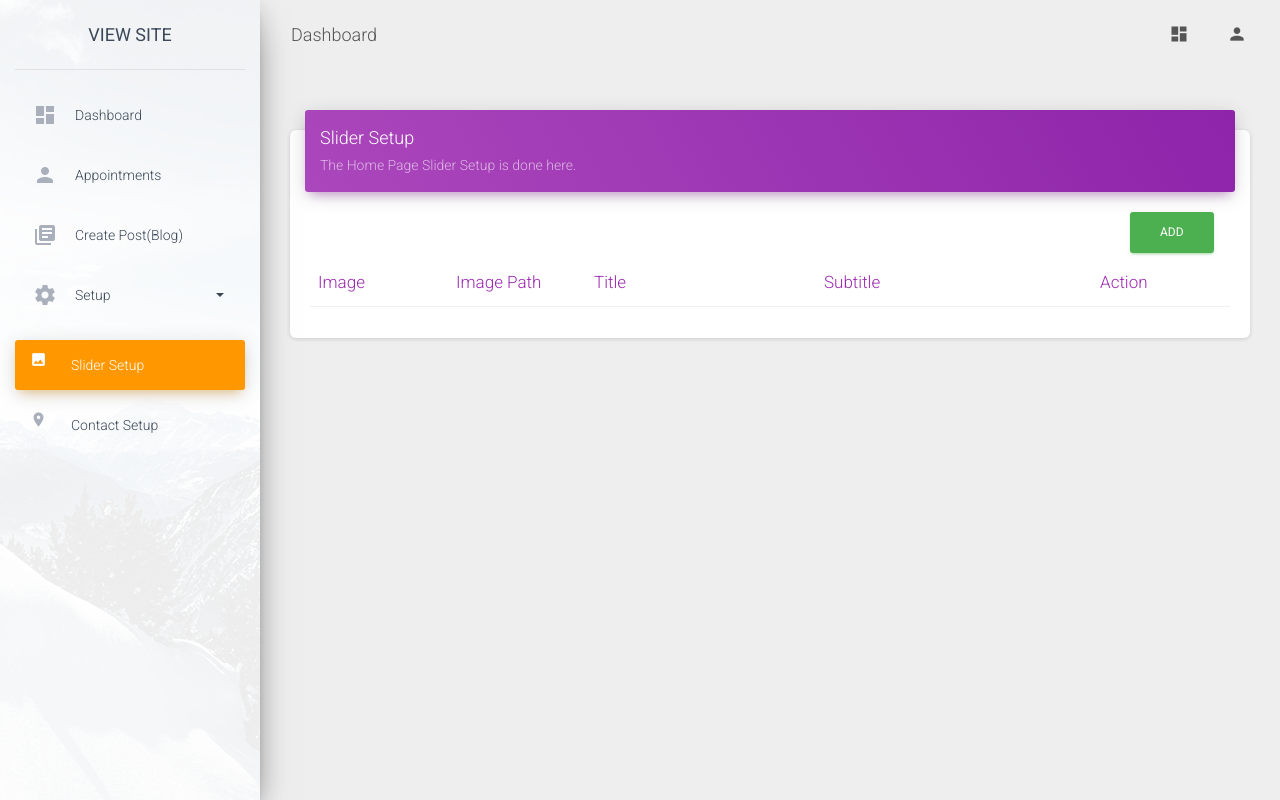
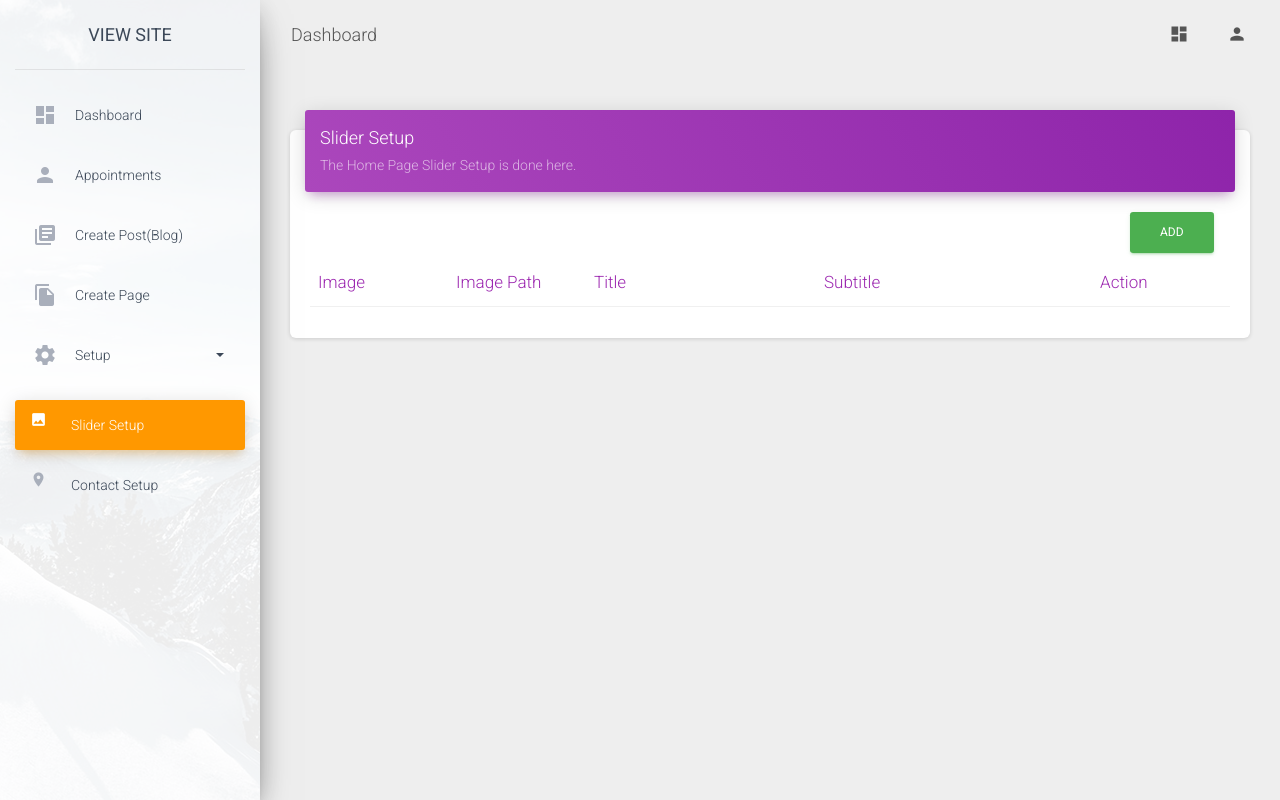
Before and after one commit to udlnepal/pesthome, a CodeIgniter app: page /database/index.php/admin/slider_setup/index in a window 1280 px wide. Run offline with CodeIgniter, Linux system fonts and the light colour scheme; a user stored in the database is signed in; data comes from the database, SQL or seed files in the repository; data that the repository does not hold is empty; some libraries are stand-ins or nearby versions.

Commit message:
page setup added to menu

```diff
--- a/application/models/Create_page_model.php
+++ b/application/models/Create_page_model.php
@@ -18,9 +18,9 @@
             'slug'=>$slug,
             'page_title'=>$this->input->post('page_title'),
             'page_content'=>$this->input->post('page_content'),
-            'page_author'=>$this->input->post('page_author'),
-            'page_date'=> date('M j, Y'),
-            'page_status'=>"unpublished",
+          //  'page_author'=>$this->input->post('page_author'),
+           // 'page_date'=> date('M j, Y'),
+           // 'page_status'=>"unpublished",
 
 
         );
--- a/application/views/admin_templates/sidebar.php
+++ b/application/views/admin_templates/sidebar.php
@@ -35,6 +35,12 @@
               <p>Create Post(Blog)</p>
             </a>
           </li>
+            <li class="nav-item   <?php if ($classvalue=='create_page') echo "active" ?>  ">
+            <a class="nav-link" href="<?php echo base_url('admin/create_page') ?>">
+              <i class="material-icons">file_copy</i>
+              <p>Create Page</p>
+            </a>
+          </li>
 
         <li class="nav-item ">
             <a class="nav-link collapsed" data-toggle="collapse" href="#pagesExamples" aria-expanded="false">
```
Also changed, not shown: application/views/admin/create_page.php (+5 -5 lines), site_assets/uploads/blog/blog_image3.png (added).
